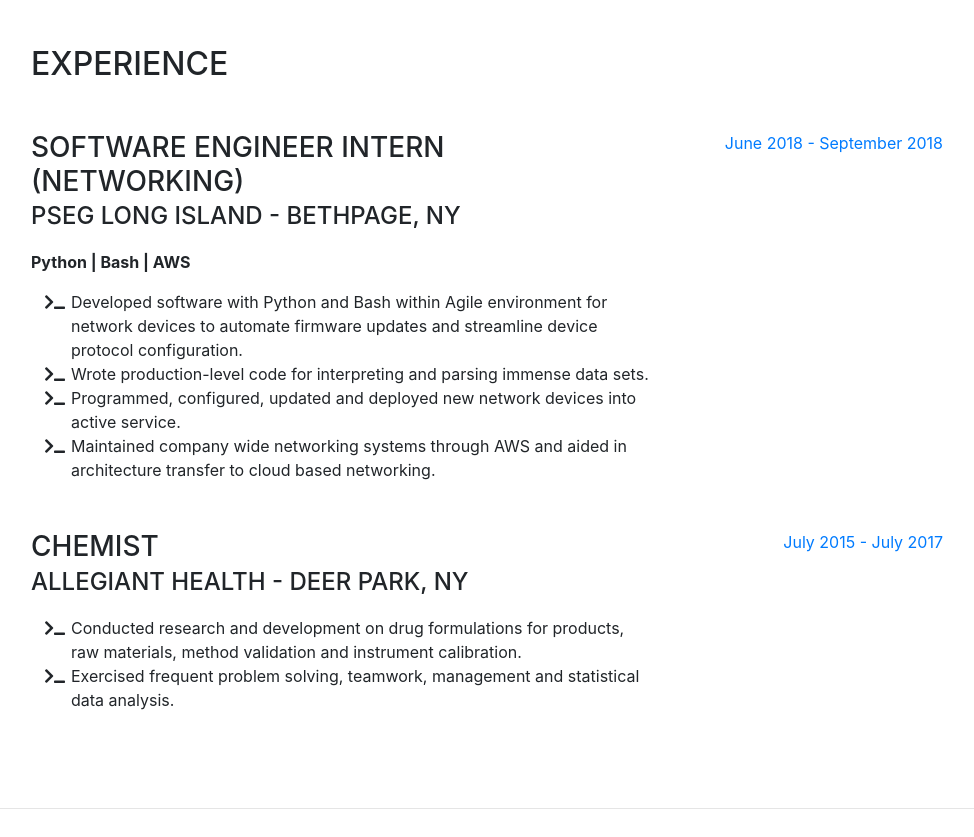
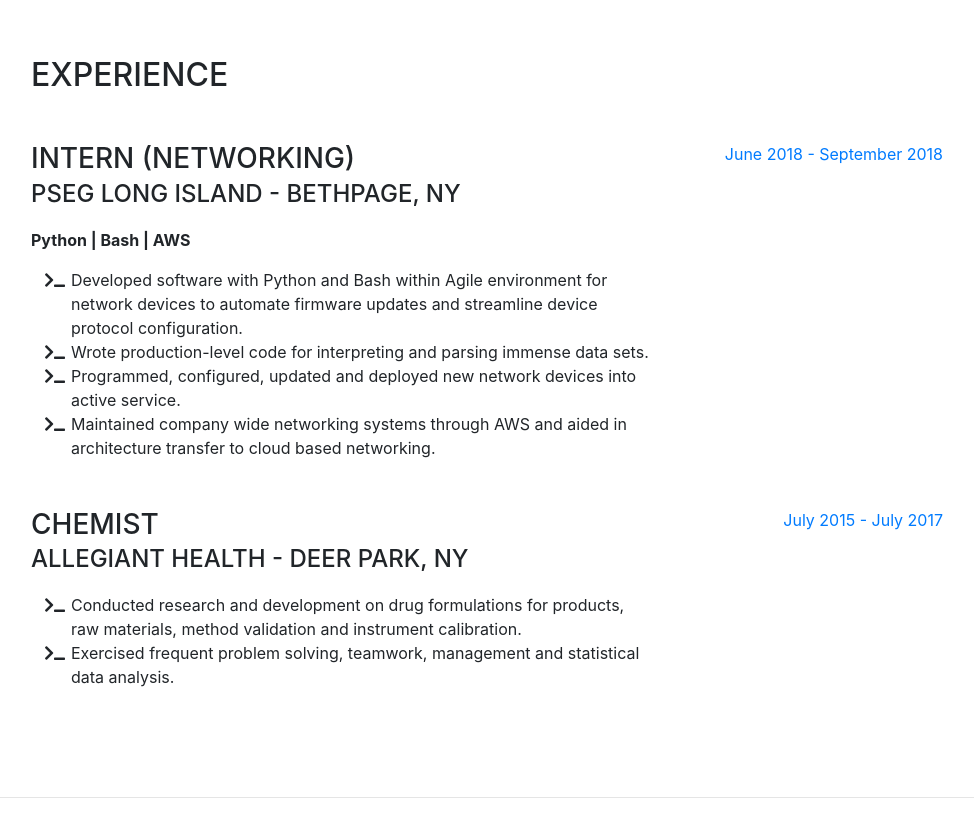
Before and after one commit to Ha-So/Portfolio, a website with bundled scripts: page index.html in a window 1280 px wide. Shown: the part 1643-2480 px from the top of the page, without its empty margins (289-1263 px from the left). Built offline with nearby package versions, Linux system fonts and the light colour scheme; a web font is replaced by a local one.

Commit message:
Update index.html

```diff
--- a/index.html
+++ b/index.html
@@ -152,7 +152,7 @@
 
           <div class="resume-item d-flex flex-column flex-md-row mb-5">
             <div class="resume-content mr-auto">
-              <h3 class="mb-0">Software Engineer Intern (Networking)</h3>
+              <h3 class="mb-0">Intern (Networking)</h3>
               <div class="subheading mb-3">PSEG Long Island - Bethpage, NY</div>
               <p><b>Python | Bash | AWS</b></p>
                  <ul class="fa-ul mb-0">
```
